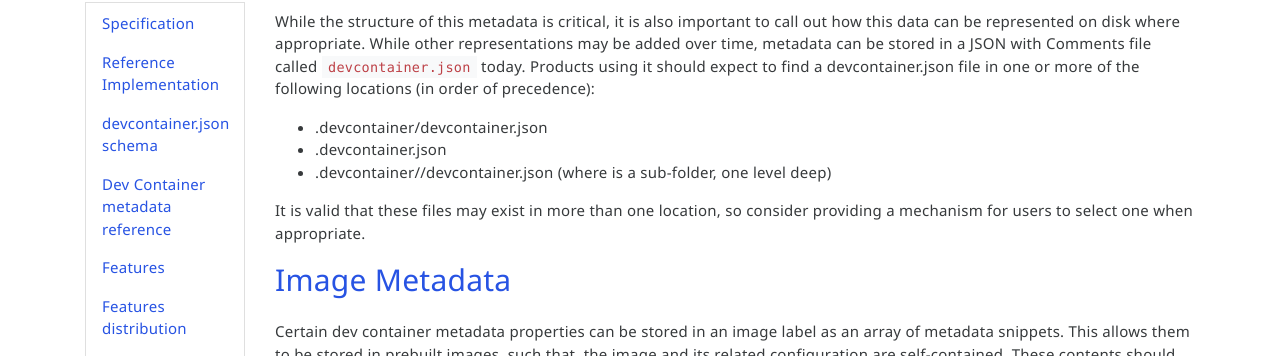
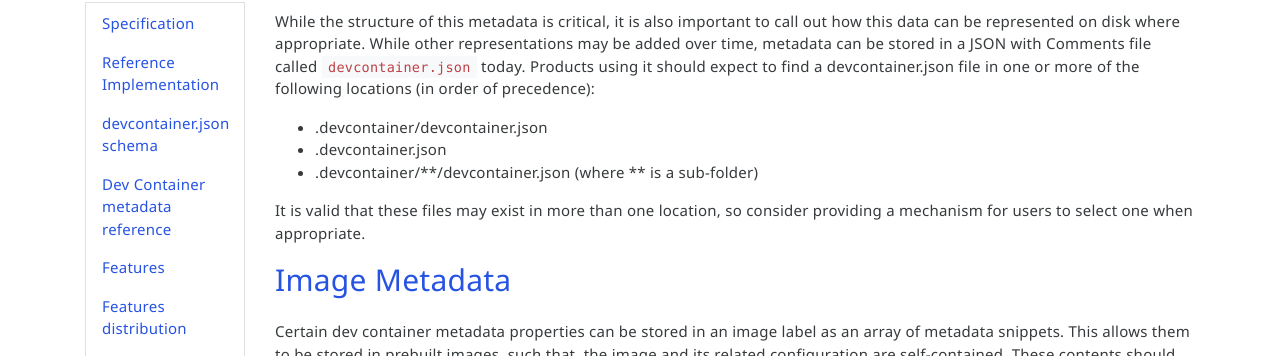
Before and after one commit to devcontainers/devcontainers.github.io, a Jekyll site: the page built from _implementors/spec.md, in a window 1280 px wide and 900 px high, scrolled down 761 px. Shown: the part 98-454 px from the top of the window. Built offline with Jekyll 4.4.1, drawn with Linux system fonts in a browser that asks for light colours; nearby versions of some CDN libraries; comment, search, counter and statistics services are not loaded.

Commit message:
Revert "Clarify devcontainer depth (#229)"
This reverts commit 64d030769319d5a120091050252f9014d8e7e358.

```diff
--- a/_implementors/spec.md
+++ b/_implementors/spec.md
@@ -26,7 +26,7 @@ While the structure of this metadata is critical, it is also important to call o
 
 - .devcontainer/devcontainer.json
 - .devcontainer.json
-- .devcontainer/<folder>/devcontainer.json (where <folder> is a sub-folder, one level deep)
+- .devcontainer/**/devcontainer.json (where ** is a sub-folder)
 
 It is valid that these files may exist in more than one location, so consider providing a mechanism for users to select one when appropriate.
 
```
